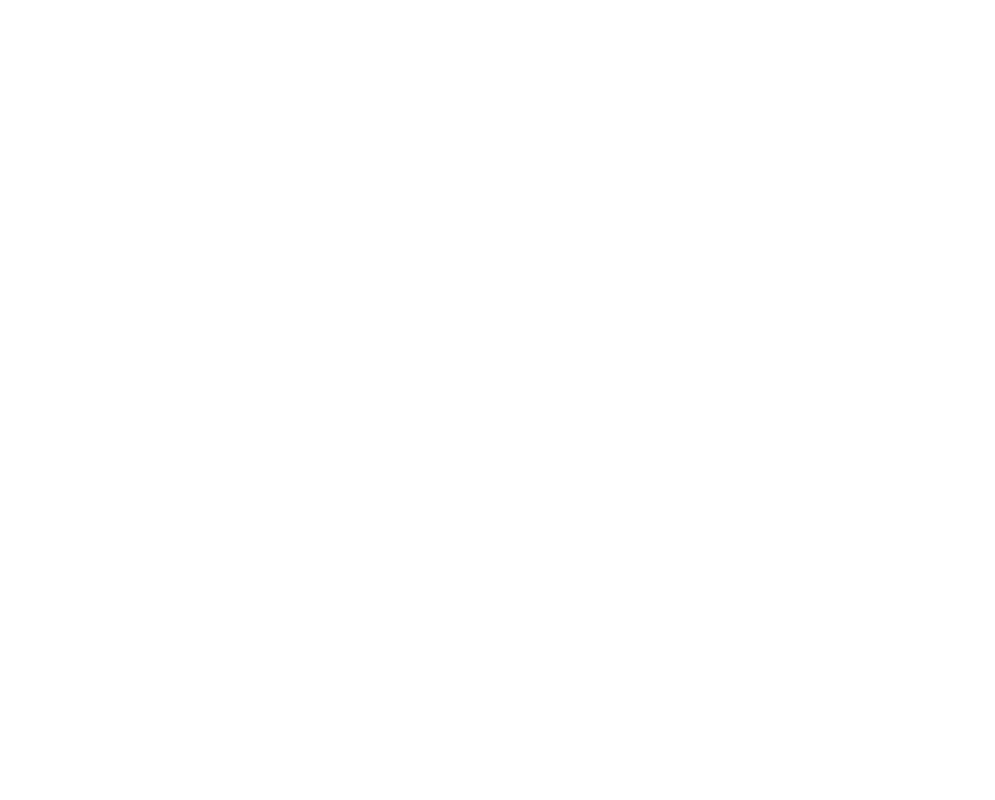
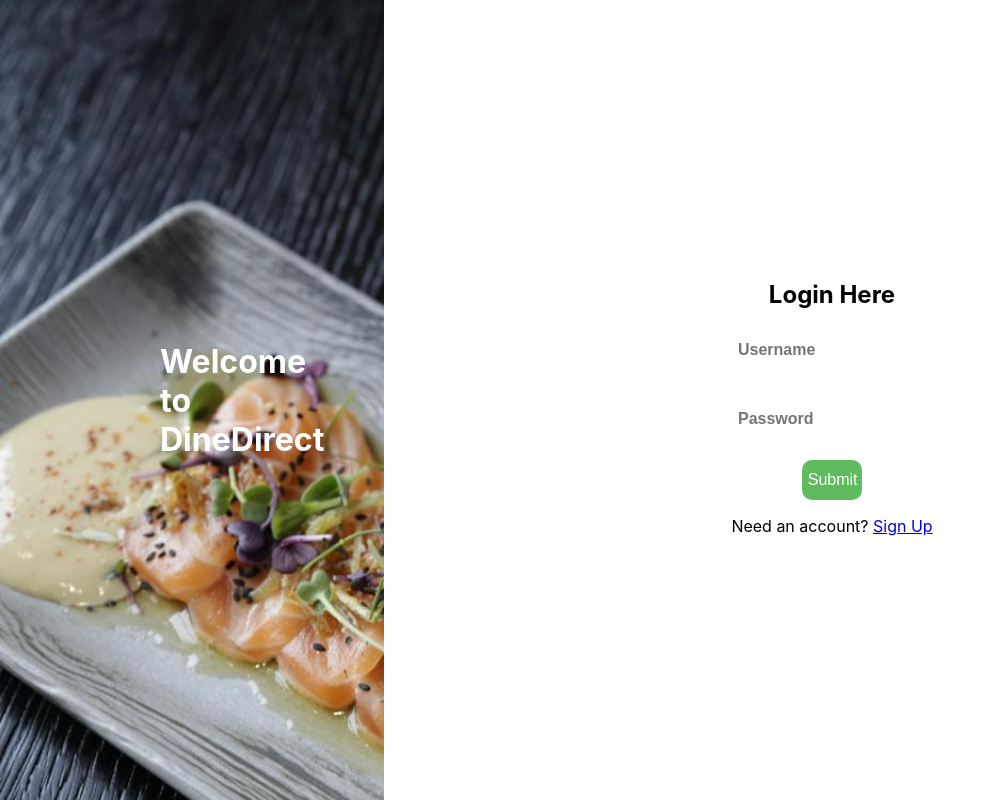
Before and after one commit to JohnBanares/FYP, a React (Create React App) app in the folder frontend/: page /login in a window 1280 px wide. Before the commit this address had no page. Shown: the whole page, without its empty margins (0-995 px from the left). Built offline with nearby package versions, Linux system fonts and the light colour scheme.

Commit message:
login/signin design

```diff
--- a/frontend/src/App.js
+++ b/frontend/src/App.js
@@ -2,6 +2,8 @@
 
 import Home from './pages/Home'
 import Review from './pages/Review'
+import Login from './pages/Login'
+import SignUp from './pages/Signup'
 
 function App() {
   return (
@@ -12,6 +14,10 @@
         <Routes>
           <Route path="/" element={<Home />} />
           <Route path="/review" element={<Review />} />
+          <Route path="/login" element={<Login />} />
+          <Route path="/signup" element={<SignUp />} />
+
+
         </Routes>
       </div>
       </BrowserRouter>
--- /dev/null
+++ b/frontend/src/css/Login.css
@@ -0,0 +1,67 @@
+*{
+    box-sizing: border-box;
+    margin: 0;
+
+}
+
+
+.loginPage{
+    display: flex;
+    flex-direction: row;
+    height: 100vh;
+    align-items: center;
+}
+.intro{
+    display: flex;
+    align-items: center;
+    padding: 10rem;
+    height: 100%;
+    font-size:1rem;
+    width: 30vw;
+    color: white;
+    background-image: url('../images/food.png');
+    background-size: cover;
+
+}
+.login{
+    display: flex;
+    flex-direction: column  ;
+    justify-content: center;
+    align-items: center;
+    width: 70vw;
+    height: 100%;
+    text-align: center;
+
+}
+
+input{
+    height: 5vh;
+    width: 15vw;
+    text-align: left;
+    font-weight: bold;
+    font-size: 1em;
+    margin: 0.3rem;
+    border-width: 0 0 3px;
+}
+
+input:focus{
+    font-weight: normal;
+    outline: none;
+}
+
+.loginForm{
+    display: flex;
+    flex-direction: column;
+    align-items: center;
+}
+.confirmLog{
+    height: 5vh;
+    width: 30%;
+    margin: 1rem;
+    font-size: 1rem;
+
+    border-radius: 10px ;
+    border: none;
+    color: white;
+    background-color: rgb(94, 187, 94);
+}
--- a/frontend/src/css/NavBar.css
+++ b/frontend/src/css/NavBar.css
@@ -19,3 +19,6 @@
 .nav ul{
     list-style: none;
 }
+.nav li a{
+    margin-right: 1rem;
+}
--- /dev/null
+++ b/frontend/src/css/Signup.css
@@ -0,0 +1,73 @@
+*{
+    box-sizing: border-box;
+    margin: 0;
+
+}
+.signup{
+    height: 100vh;
+    display: flex;
+    flex-direction: column;
+    justify-content: center;
+    align-items: center;
+    background-image: url('../images/food.png');
+    background-repeat: no-repeat;
+    background-size: cover;
+
+}
+
+.signup-container {
+    display: flex;
+    flex-direction: column;
+    align-items: center;
+    justify-content: center;
+    height: 30vh;
+    width: 25vw;
+    padding: 1rem;
+    border-radius: 1rem;
+    color: white;
+}
+.signUpForm{
+    display:flex;
+    /* align-items: center; */
+    flex-direction: column;
+}
+
+.confirmSign{
+    height: 5vh;
+    width: 30%;
+    margin: 1rem;
+    font-size: 1rem;
+    border-radius: 10px ;
+    border: none;
+    color: white;
+    background-color: rgb(94, 187, 94);
+    /* align-self: flex-end; */
+
+}
+
+input{
+    border:none;
+    border-radius: 1rem;
+}
+h2{
+    padding: 1rem;
+}
+.actions{
+    display: flex;
+    justify-content: space-between;
+}
+.confirmSign{
+    align-self: flex-end;
+}
+/* .signup::before {
+    content: "";
+    position: absolute;
+    top: 0;
+    right: 0;
+    bottom: 0;
+    left: 0;
+    background: rgba(255, 255, 255, 0.5);
+}
+.signup::before {
+    opacity: 0.5;
+}  */
--- a/frontend/src/pages/Home.js
+++ b/frontend/src/pages/Home.js
@@ -1,5 +1,4 @@
-import { Route } from "react-router-dom"
-import * as tf from '@tensorflow/tfjs';
+
 import NavBar from "./NavBar"
 
 function Home(){
--- /dev/null
+++ b/frontend/src/pages/Login.js
@@ -0,0 +1,34 @@
+import {Link} from "react-router-dom"
+import "../css/Login.css"
+
+function Login(){
+
+    return(
+        <>
+         <div className="loginPage">
+
+            <div className="intro">
+                <h1>Welcome to DineDirect</h1>
+            </div>
+
+            <div className="login">
+                <form className="loginForm">
+                    <h2>Login Here</h2>
+                    <input className="userName" placeholder="Username"/>
+                    <br/>
+                    <input className="passWord" placeholder="Password"/>
+                    <button type="submit" className="confirmLog">Submit </button>
+
+                </form>
+
+                <p>Need an account? <Link className="signlink" to="/signup">Sign Up</Link></p>
+            </div>
+
+        </div>
+        </>
+
+
+    )
+}
+
+export default Login
--- a/frontend/src/pages/NavBar.js
+++ b/frontend/src/pages/NavBar.js
@@ -1,12 +1,18 @@
-import {Link} from "react-router-dom"
+import {Link,useNavigate} from "react-router-dom"
 import "../css/NavBar.css"
 
 export default function NavBar(){
+    const history = useNavigate();
+
+    function handleLogout(){
+        history("../login");
+    }
     return <nav className="nav">
         <Link to="/" className="title">DineDirect</Link>
         <ul>
             <li>
                 <Link to="/review">Write Reviews</Link>
+                <button className="logout" onClick={handleLogout}>Logout</button>
             </li>
         </ul>
     </nav>
--- /dev/null
+++ b/frontend/src/pages/Signup.js
@@ -0,0 +1,38 @@
+import '../css/Signup.css'
+function SignUp(){
+
+    return(
+        <>
+        <div className="signup">
+
+           <div className='signup-container'>
+                <form className="signUpForm">
+                    <h2>Sign Up</h2>
+                    <input className="userName" placeholder="Username"/>
+                    <br/>
+                    <input className="firstName" placeholder="First name"/>
+                    <br/>
+                    <input className="lastName" placeholder="Last name"/>
+                    <br/>
+                    <input className="email" placeholder="Email"/>
+                    <br/>
+                    <input className="passWord" placeholder="Password"/>
+                    <br/>
+                    <input className="passWordConfirm" placeholder="Confirm Password"/>
+                    <div className='actions'>
+                        <button className="confirmSign">Back </button>
+                        <button type="submit" className="confirmSign">Sign Up </button>
+                    </div>
+
+
+                </form>
+           </div>
+        </div>
+
+        </>
+
+
+    )
+}
+
+export default SignUp
```
Also changed, not shown: frontend/src/images/food.png (added).
